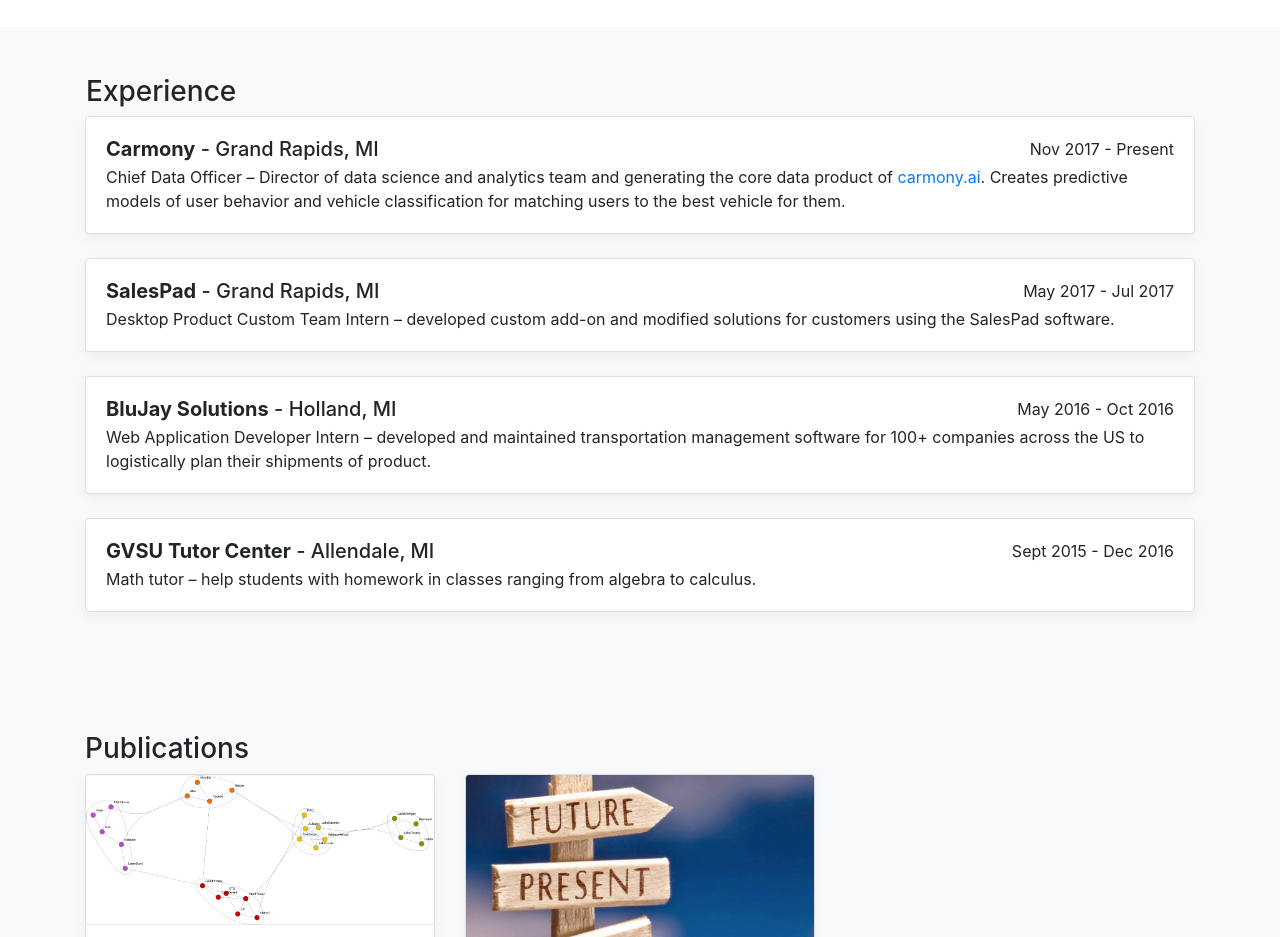
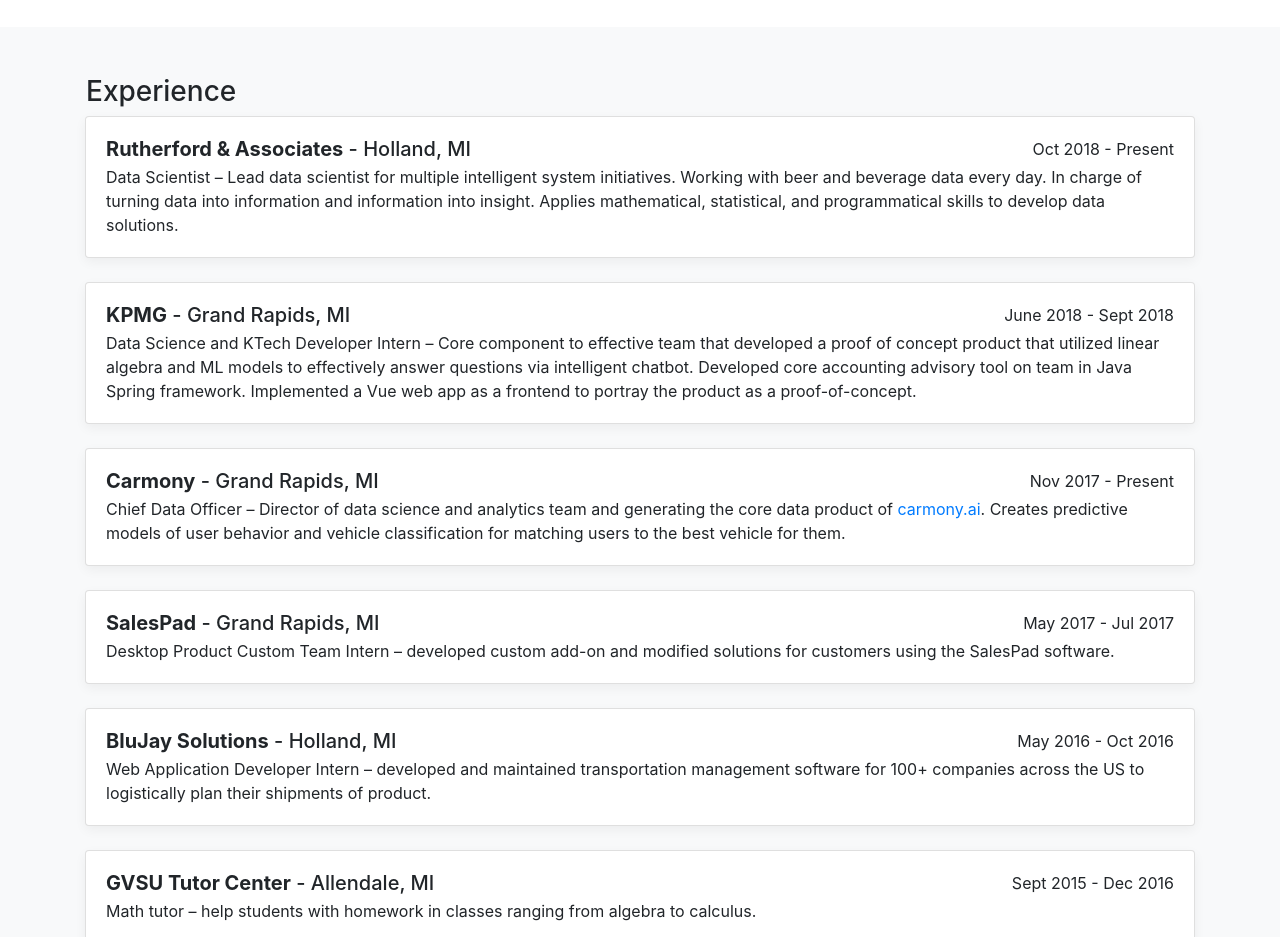
Before and after one commit to MattConflitti/MattConflitti.github.io, a website: page index.html in a window 1280 px wide. Shown: the part 2480-3417 px from the top of the page. Drawn offline with nearby package versions, Linux system fonts and the light colour scheme.

Commit message:
updated website

```diff
--- a/index.html
+++ b/index.html
@@ -290,6 +290,32 @@
 						<div class="card mb-4 box-shadow">
 							<div class="card-body">
 								<div class="d-flex w-100 justify-content-between">
+									<h5 class="mb-1"><strong>Rutherford &amp; Associates</strong> - Holland, MI</h5>
+									Oct 2018 - Present
+								</div>
+								<p class="card-text">Data Scientist – Lead data scientist for multiple intelligent system initiatives. Working with beer and beverage data every day. In charge of turning data into information and information into insight. Applies mathematical, statistical, and programmatical skills to develop data solutions.</p>
+							</div>
+						</div>
+					</div>
+				</div>
+				<div class="row">
+					<div class="col-md-12">
+						<div class="card mb-4 box-shadow">
+							<div class="card-body">
+								<div class="d-flex w-100 justify-content-between">
+									<h5 class="mb-1"><strong>KPMG</strong> - Grand Rapids, MI</h5>
+									June 2018 - Sept 2018
+								</div>
+								<p class="card-text">Data Science and KTech Developer Intern – Core component to effective team that developed a proof of concept product that utilized linear algebra and ML models to effectively answer questions via intelligent chatbot. Developed core accounting advisory tool on team in Java Spring framework. Implemented a Vue web app as a frontend to portray the product as a proof-of-concept.</p>
+							</div>
+						</div>
+					</div>
+				</div>
+				<div class="row">
+					<div class="col-md-12">
+						<div class="card mb-4 box-shadow">
+							<div class="card-body">
+								<div class="d-flex w-100 justify-content-between">
 									<h5 class="mb-1"><strong>Carmony</strong> - Grand Rapids, MI</h5>
 									Nov 2017 - Present
 								</div>
```
